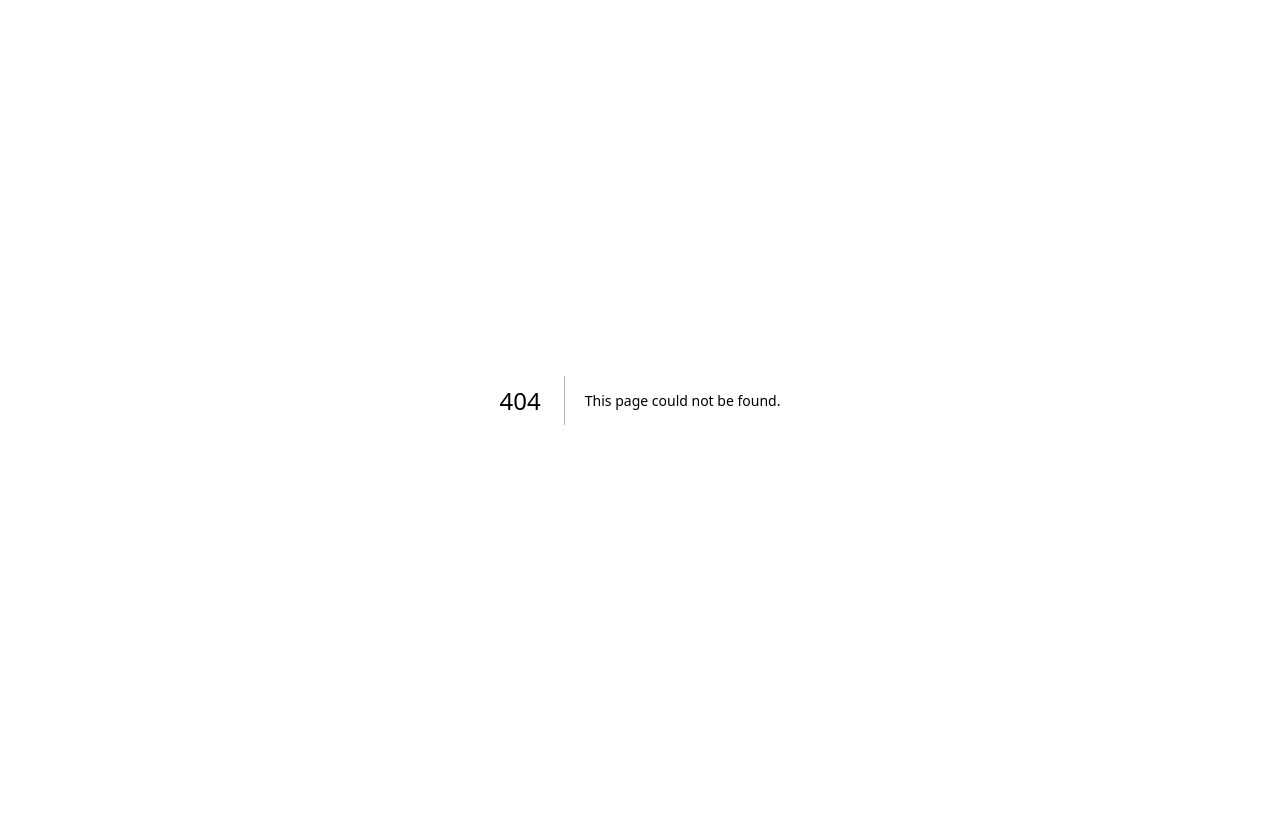
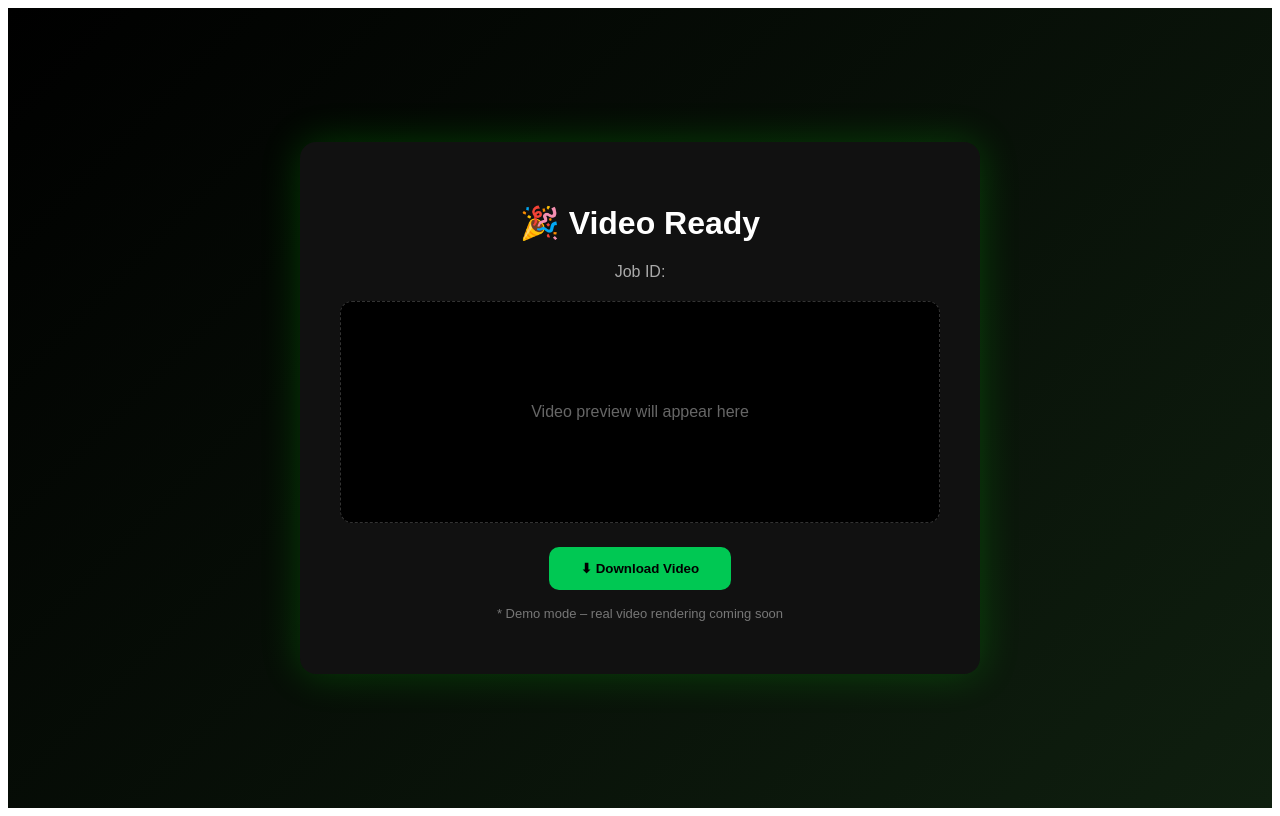
Before and after one commit to bixby493/hacknuma-ai, a Next.js app in the folder apps/web/: page /result in a window 1280 px wide. Before the commit this address had no page. Built offline with nearby package versions, Linux system fonts and the light colour scheme.

Commit message:
feat: result page with preview and download CTA

```diff
--- /dev/null
+++ b/apps/web/app/result/page.tsx
@@ -0,0 +1,74 @@
+"use client";
+
+import { useSearchParams } from "next/navigation";
+
+export default function ResultPage() {
+  const params = useSearchParams();
+  const jobId = params.get("job");
+
+  return (
+    <main style={styles.main}>
+      <div style={styles.card}>
+        <h1>🎉 Video Ready</h1>
+
+        <p style={{ color: "#aaa" }}>
+          Job ID: <strong>{jobId}</strong>
+        </p>
+
+        <div style={styles.videoBox}>
+          <p style={{ color: "#666" }}>
+            Video preview will appear here
+          </p>
+        </div>
+
+        <button style={styles.button}>
+          ⬇ Download Video
+        </button>
+
+        <p style={{ marginTop: 16, fontSize: 13, color: "#777" }}>
+          * Demo mode – real video rendering coming soon
+        </p>
+      </div>
+    </main>
+  );
+}
+
+const styles: any = {
+  main: {
+    minHeight: "100vh",
+    background: "linear-gradient(135deg, #000, #0f1f0f)",
+    display: "flex",
+    justifyContent: "center",
+    alignItems: "center",
+    color: "#fff",
+    fontFamily: "Arial",
+  },
+  card: {
+    background: "#111",
+    padding: 40,
+    borderRadius: 16,
+    width: "100%",
+    maxWidth: 600,
+    textAlign: "center",
+    boxShadow: "0 0 40px rgba(0,255,0,0.2)",
+  },
+  videoBox: {
+    marginTop: 20,
+    height: 220,
+    borderRadius: 12,
+    background: "#000",
+    display: "flex",
+    alignItems: "center",
+    justifyContent: "center",
+    border: "1px dashed #333",
+  },
+  button: {
+    marginTop: 24,
+    padding: "14px 32px",
+    background: "#00c853",
+    border: "none",
+    borderRadius: 10,
+    fontWeight: "bold",
+    cursor: "pointer",
+  },
+};
```
